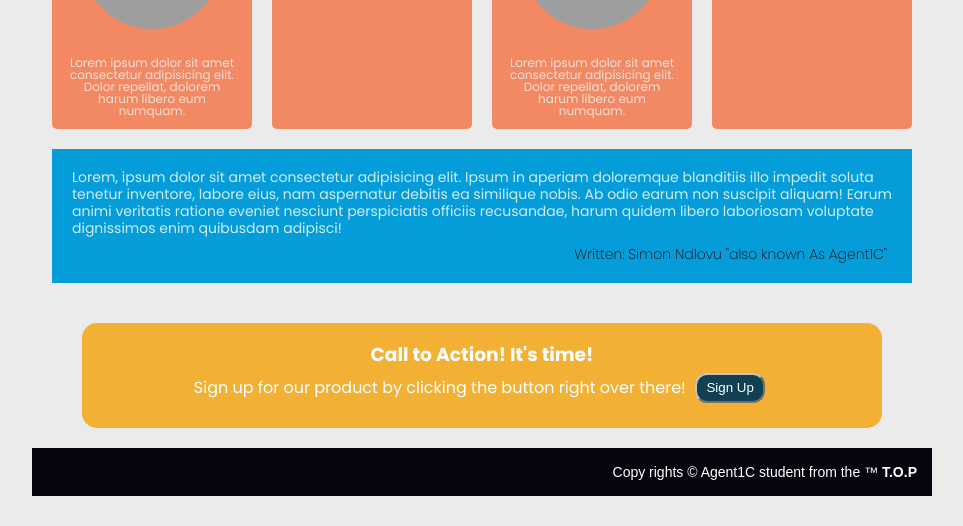
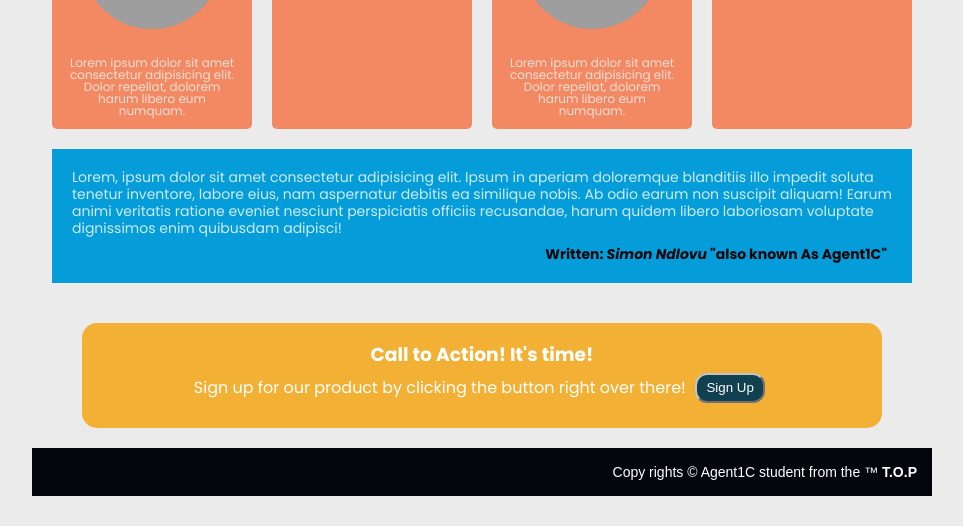
Before and after one commit to Agent1c/landing-page, a plain HTML site: page index.html in a window 1280 px wide. Shown: the part 695-1221 px from the top of the page, without its empty margins (158-1121 px from the left). Drawn offline with Linux system fonts and the light colour scheme; grey boxes are pictures that could not be loaded; a web font is replaced by a local one.

```diff
--- a/css/land-page.css
+++ b/css/land-page.css
@@ -90,7 +90,7 @@
 .story p{
     font-family:"Roboto", sans-serif;
     font-size: 20px;
-    flex-shrink: 120px;
+    /* flex-shrink: 120px; */
 }
 
 .story img{
@@ -187,7 +187,7 @@
     opacity: 95%;
     text-align:right;
     display: inline;
-    font-weight: 200;
+    font-weight: 100;
     margin-right:5px;
     padding: 5px;
     line-height: 1.2;
--- a/index.html
+++ b/index.html
@@ -68,7 +68,7 @@
                         Ab odio earum non suscipit aliquam! Earum animi veritatis ratione eveniet nesciunt perspiciatis
                         officiis recusandae, harum quidem libero laboriosam voluptate dignissimos enim quibusdam
                         adipisci!</p>
-                    <h2>Written: Simon Ndlovu "also known As Agent1C"</h2>
+                    <h2><strong>Written: <em>Simon Ndlovu</em> "also known As Agent1C"</strong></h2>
                 </div>
             </div>
         </section>
```
